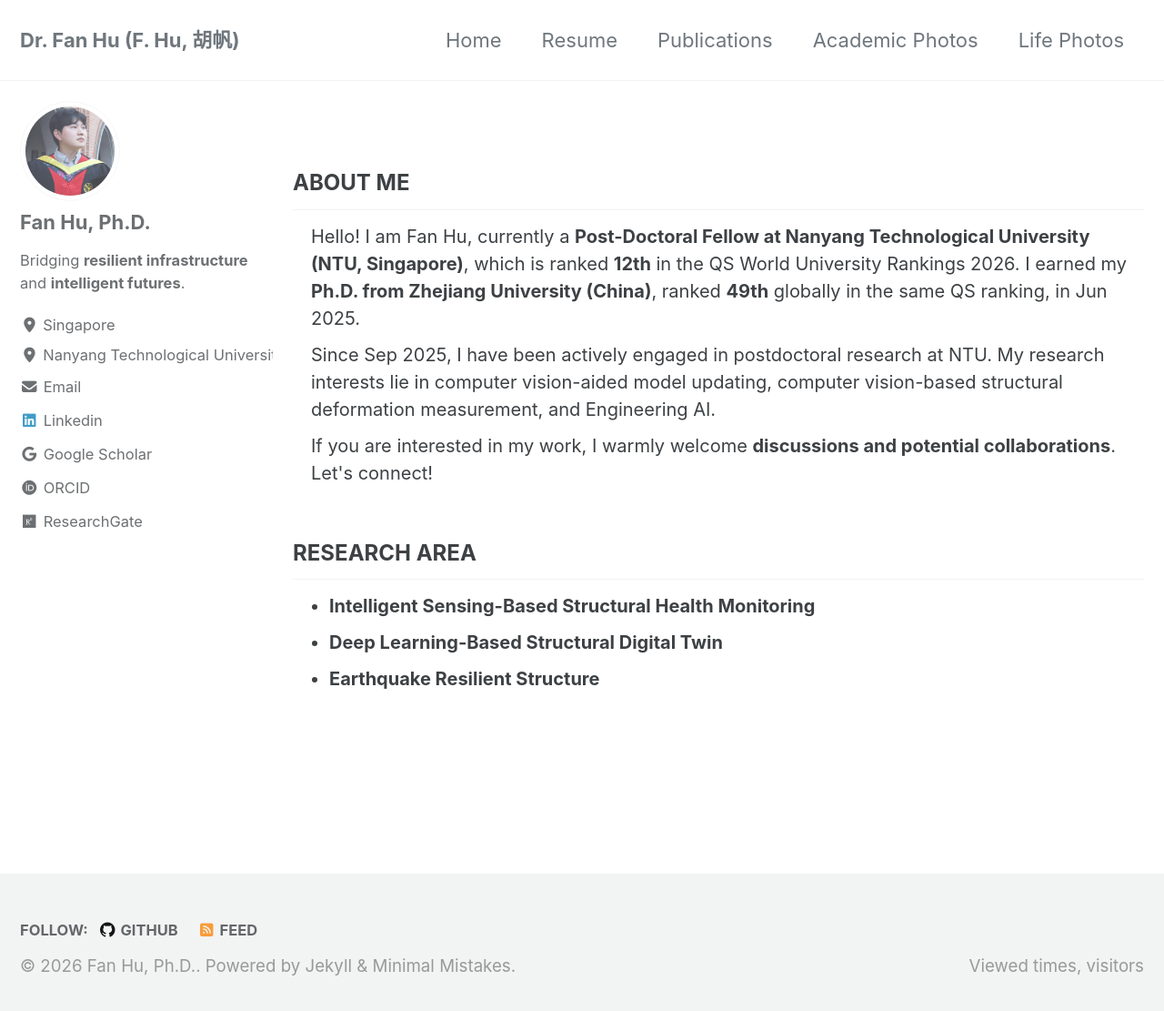
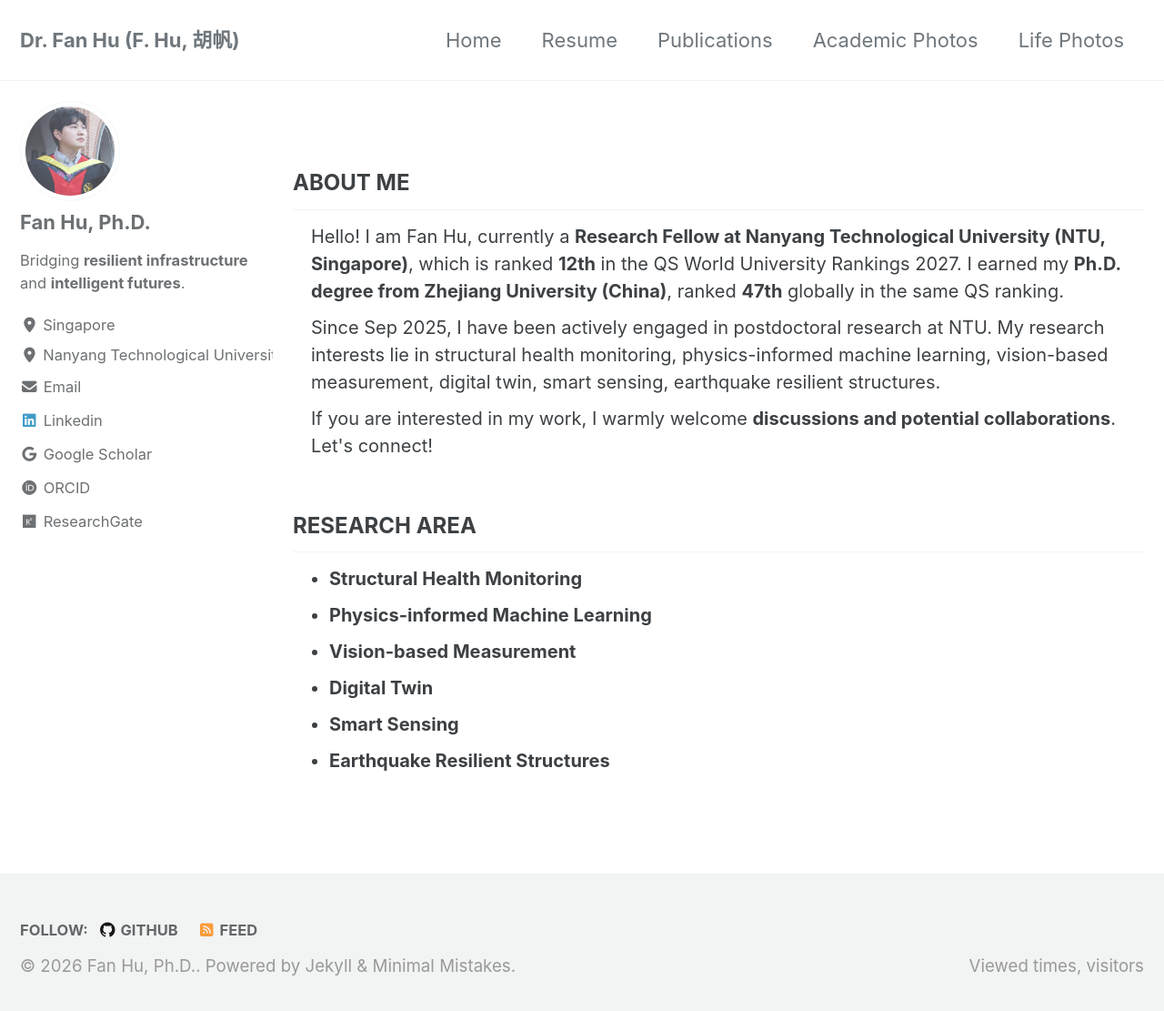
Before and after one commit to fanwindyhu/fanwindyhu.github.io, a Jekyll site: the page built from _pages/index.md, in a window 1280 px wide and 1120 px high. Shown: the top 1111 px of the window at 91% size. Built offline with Jekyll 4.4.1, drawn with Linux system fonts in a browser that asks for light colours; cached includes are drawn as plain includes; the list of posts is cut into pages by our own code; comment, search, counter and statistics services are not loaded.

Commit message:
index.md

```diff
--- a/_pages/index.md
+++ b/_pages/index.md
@@ -12,10 +12,10 @@ seo: false
 ---
 <ul style="margin-top: 0; margin-bottom: 0;">
   <li style="list-style-type: none; margin-left: -20px; font-size: 20px;">
-    Hello! I am Fan Hu, currently a <strong>Post-Doctoral Fellow at Nanyang Technological University (NTU, Singapore)</strong>, which is ranked <strong>12th</strong> in the QS World University Rankings 2026. I earned my <strong>Ph.D. from Zhejiang University (China)</strong>, ranked <strong>49th</strong> globally in the same QS ranking, in Jun 2025.
+    Hello! I am Fan Hu, currently a <strong>Research Fellow at Nanyang Technological University (NTU, Singapore)</strong>, which is ranked <strong>12th</strong> in the QS World University Rankings 2027. I earned my <strong>Ph.D. degree from Zhejiang University (China)</strong>, ranked <strong>47th</strong> globally in the same QS ranking.
   </li>
   <li style="list-style-type: none; margin-left: -20px; font-size: 20px;">
-    Since Sep 2025, I have been actively engaged in postdoctoral research at NTU. My research interests lie in computer vision-aided model updating, computer vision-based structural deformation measurement, and Engineering AI.
+    Since Sep 2025, I have been actively engaged in postdoctoral research at NTU. My research interests lie in structural health monitoring, physics-informed machine learning, vision-based measurement, digital twin, smart sensing, earthquake resilient structures.
   </li>
   <li style="list-style-type: none; margin-left: -20px; font-size: 20px;">
     If you are interested in my work, I warmly welcome <strong>discussions and potential collaborations</strong>. Let's connect!
@@ -26,12 +26,21 @@ seo: false
 ---
 <ul style="margin-top: 0; margin-bottom: 0;">
   <li style="list-style-type: disc; margin-left: 0px; font-size: 20px;">
-    <strong>Intelligent Sensing-Based Structural Health Monitoring</strong>
+    <strong>Structural Health Monitoring</strong>
   </li>
   <li style="list-style-type: disc; margin-left: 0px; font-size: 20px;">
-    <strong>Deep Learning-Based Structural Digital Twin</strong>
+    <strong>Physics-informed Machine Learning</strong>
   </li>
   <li style="list-style-type: disc; margin-left: 0px; font-size: 20px;">
-    <strong>Earthquake Resilient Structure</strong>
+    <strong>Vision-based Measurement</strong>
+  </li>
+  <li style="list-style-type: disc; margin-left: 0px; font-size: 20px;">
+    <strong>Digital Twin</strong>
+  </li>
+  <li style="list-style-type: disc; margin-left: 0px; font-size: 20px;">
+    <strong>Smart Sensing</strong>
+  </li>
+  <li style="list-style-type: disc; margin-left: 0px; font-size: 20px;">
+    <strong>Earthquake Resilient Structures</strong>
   </li>
 </ul>
```
